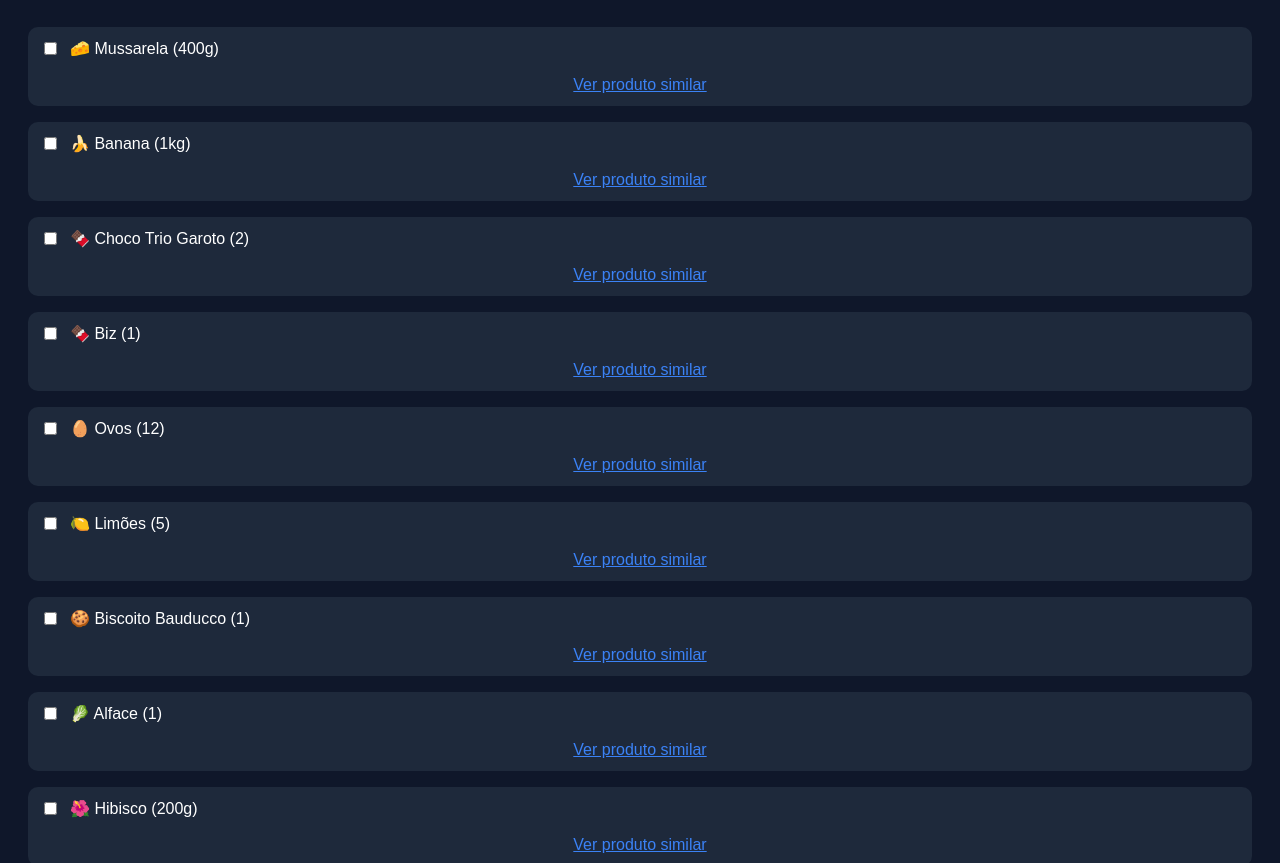
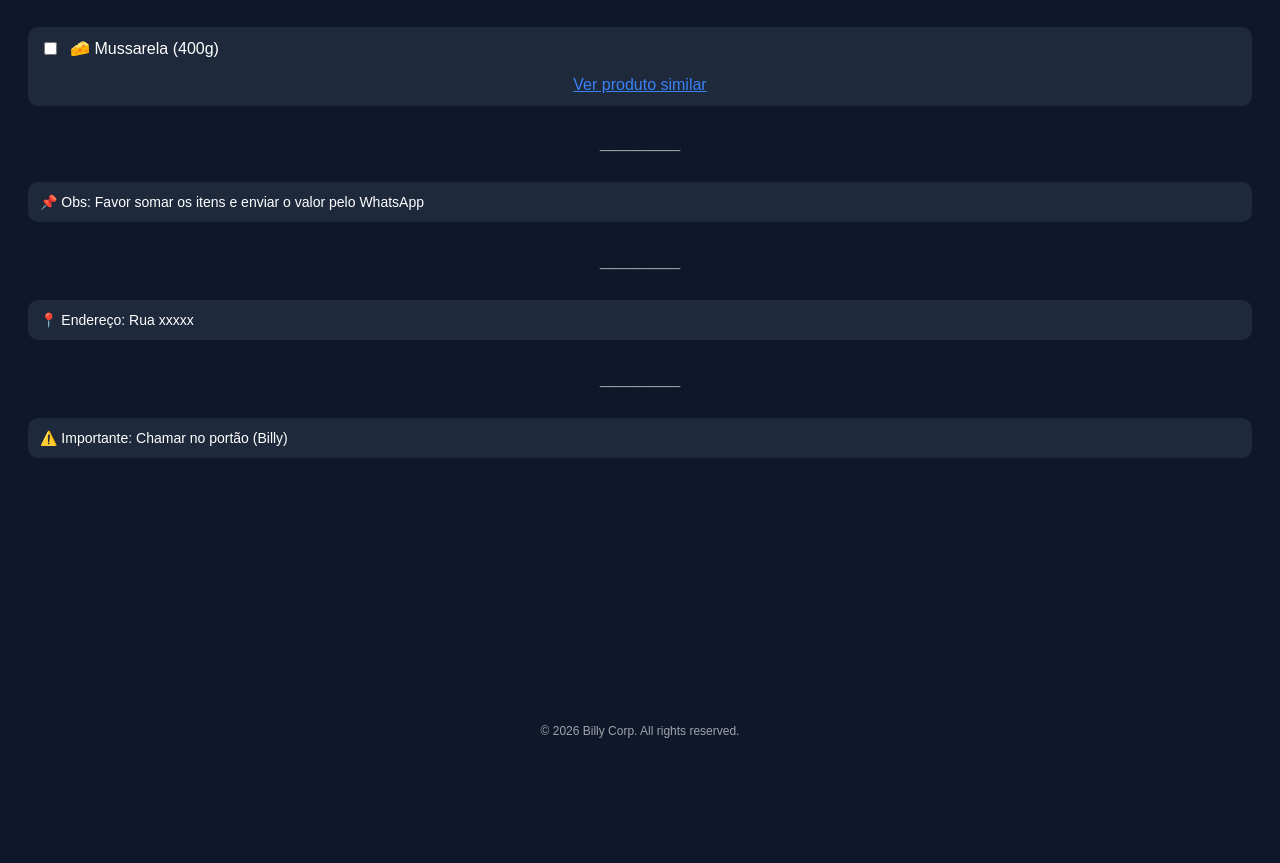
Before and after one commit to portfolioqapro/test-grocery-beta, a plain HTML site: page index.html in a window 1280 px wide. Shown: the part 90-953 px from the top of the page. After the commit the page ends 856 px from the top, so only its background shows below. Drawn offline with Linux system fonts and the light colour scheme.

Commit message:
Update index.html
update

```diff
--- a/index.html
+++ b/index.html
@@ -76,62 +76,6 @@
   </div>
 </div>
 
-<div class="item">
-  <label><input type="checkbox" onchange="toggle(this)"> 🍌 Banana (1kg)</label>
-  <div class="product-link">
-    <a href="https://exemplo.com/banana" target="_blank">Ver produto similar</a>
-  </div>
-</div>
-
-<div class="item">
-  <label><input type="checkbox" onchange="toggle(this)"> 🍫 Choco Trio Garoto (2)</label>
-  <div class="product-link">
-    <a href="https://exemplo.com/choco-trio" target="_blank">Ver produto similar</a>
-  </div>
-</div>
-
-<div class="item">
-  <label><input type="checkbox" onchange="toggle(this)"> 🍫 Biz (1)</label>
-  <div class="product-link">
-    <a href="https://exemplo.com/biz" target="_blank">Ver produto similar</a>
-  </div>
-</div>
-
-<div class="item">
-  <label><input type="checkbox" onchange="toggle(this)"> 🥚 Ovos (12)</label>
-  <div class="product-link">
-    <a href="https://exemplo.com/ovos" target="_blank">Ver produto similar</a>
-  </div>
-</div>
-
-<div class="item">
-  <label><input type="checkbox" onchange="toggle(this)"> 🍋 Limões (5)</label>
-  <div class="product-link">
-    <a href="https://exemplo.com/limoes" target="_blank">Ver produto similar</a>
-  </div>
-</div>
-
-<div class="item">
-  <label><input type="checkbox" onchange="toggle(this)"> 🍪 Biscoito Bauducco (1)</label>
-  <div class="product-link">
-    <a href="https://exemplo.com/biscoito" target="_blank">Ver produto similar</a>
-  </div>
-</div>
-
-<div class="item">
-  <label><input type="checkbox" onchange="toggle(this)"> 🥬 Alface (1)</label>
-  <div class="product-link">
-    <a href="https://exemplo.com/alface" target="_blank">Ver produto similar</a>
-  </div>
-</div>
-
-<div class="item">
-  <label><input type="checkbox" onchange="toggle(this)"> 🌺 Hibisco (200g)</label>
-  <div class="product-link">
-    <a href="https://exemplo.com/hibisco" target="_blank">Ver produto similar</a>
-  </div>
-</div>
-
 <div class="divider">_________</div>
 
 <div class="info">
```
